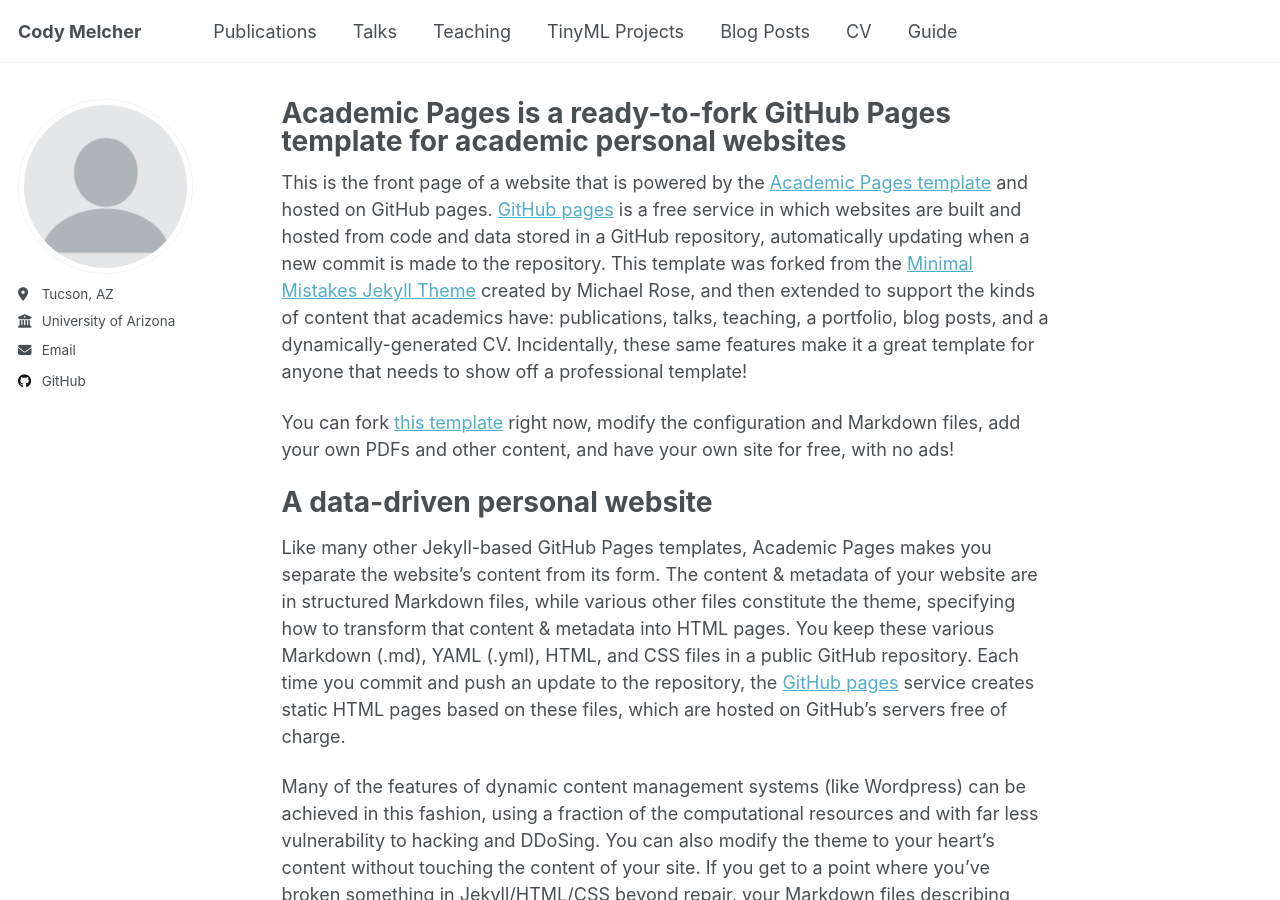
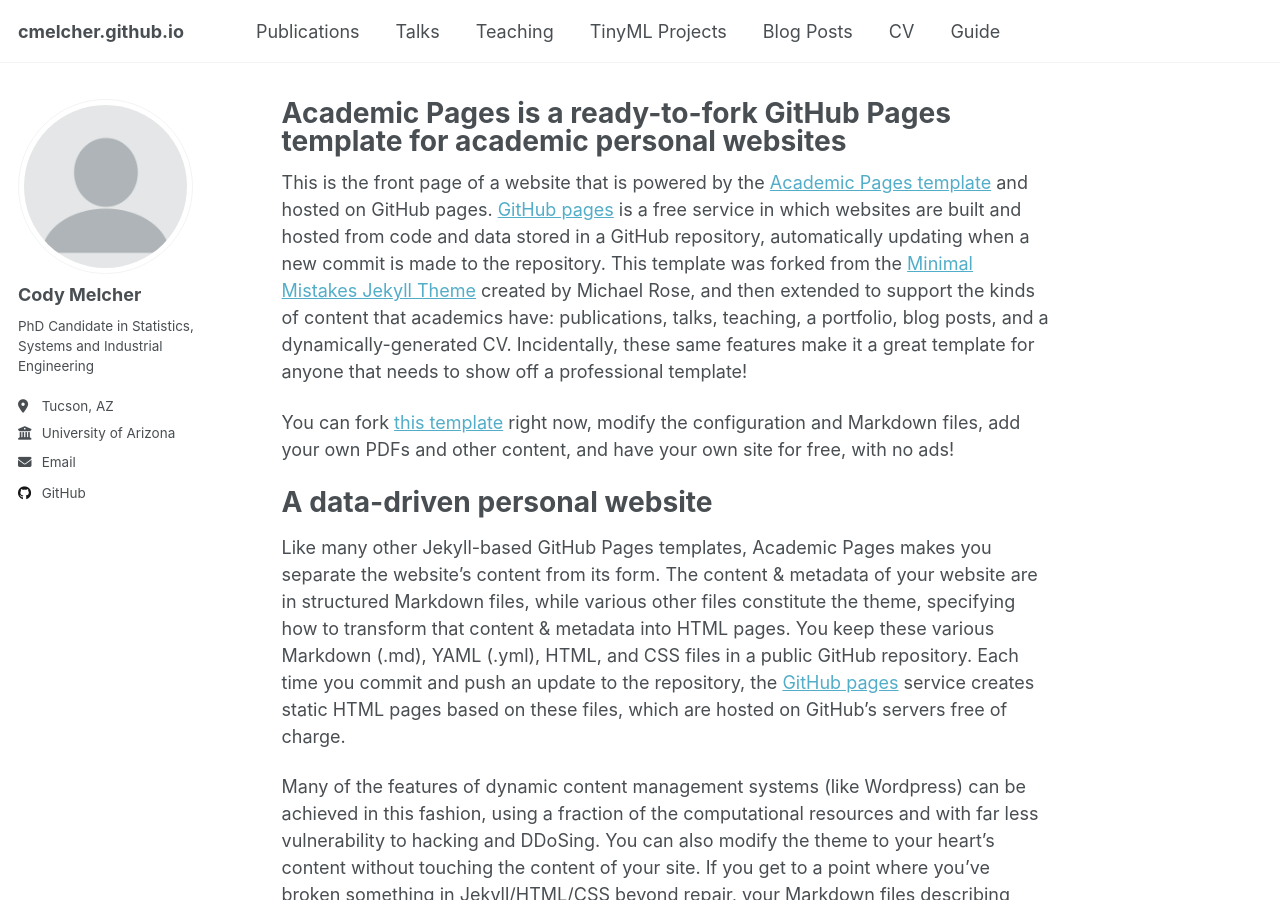
Before and after one commit to cmelcher/cmelcher.github.io, a Jekyll site: the page built from _pages/about.md, in a window 1280 px wide and 900 px high. Built offline with Jekyll 4.4.1, drawn with Linux system fonts in a browser that asks for light colours; a script that is not in the unit is left out.

Commit message:
Update _config.yml

```diff
--- a/_config.yml
+++ b/_config.yml
@@ -9,7 +9,7 @@
 # Basic Site Settings
 locale                   : "en-US"
 site_theme               : "default" # Currently available options are "default", "air"
-title                    : "Cody Melcher"
+title                    : #enter
 title_separator          : "-"
 name                     : &name "Your Name"
 description              : &description "personal description"
@@ -23,9 +23,9 @@
 author:
   # Biographic information
   avatar           : "profile.png"
-  name             : #
+  name             : "Cody Melcher"
   pronouns         : # example: "she/her"
-  bio              : #insert here
+  bio              : "PhD Candidate in Statistics, Systems and Industrial Engineering"
   location         : "Tucson, AZ"
   employer         : "University of Arizona"
   uri              : # URL
```
